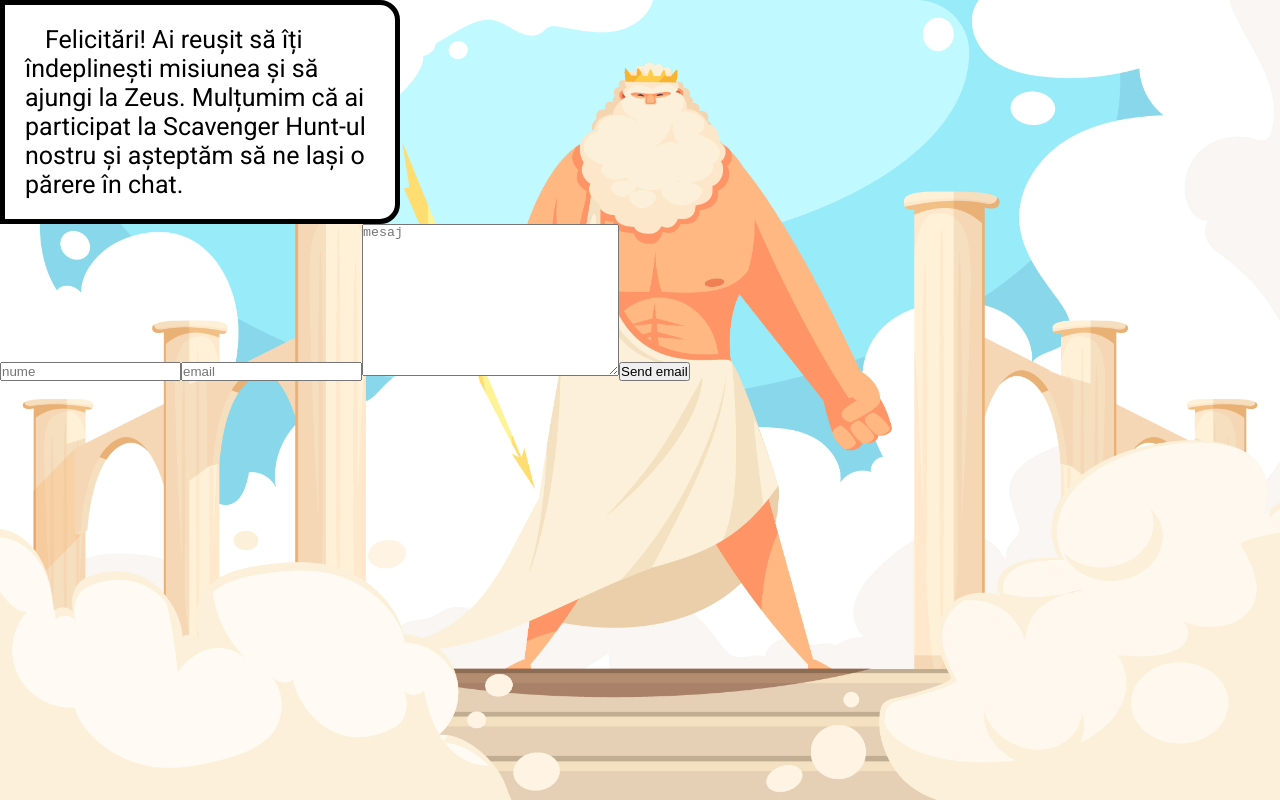
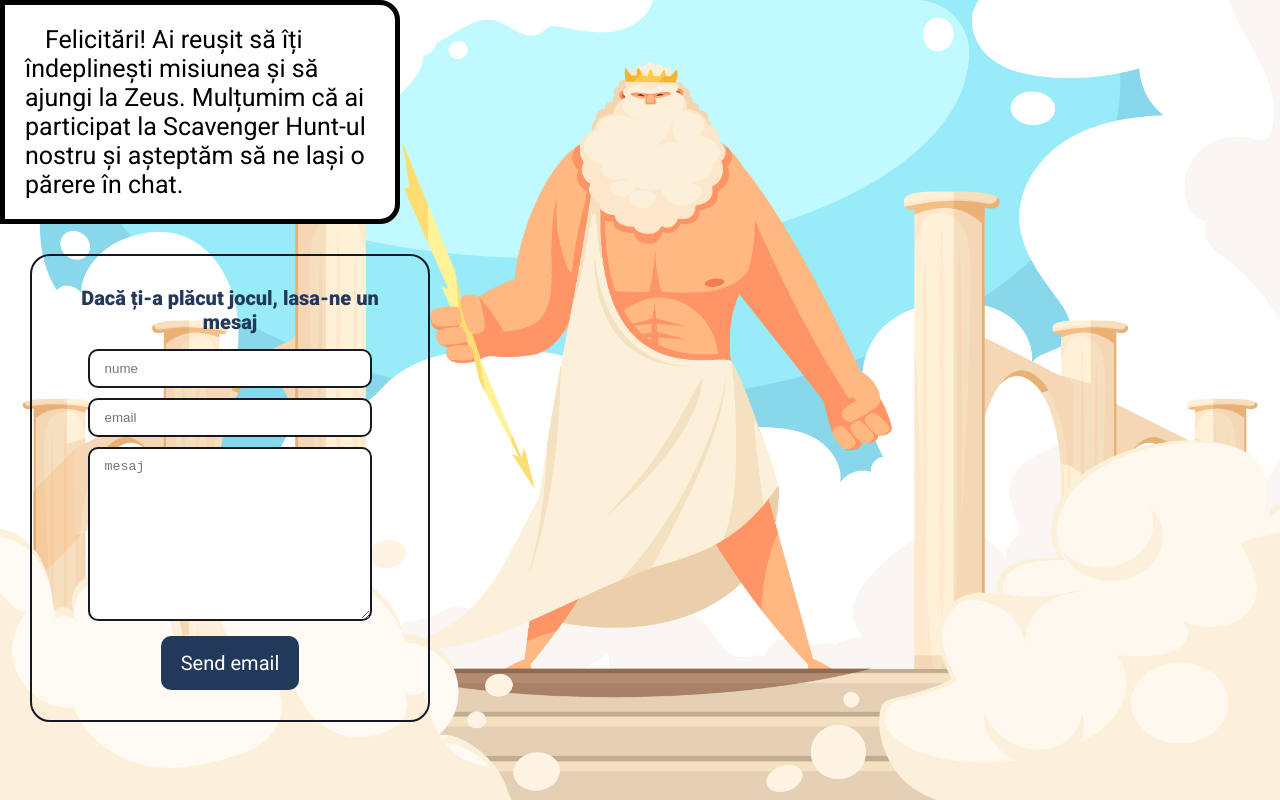
Before and after one commit to DragutuMatei/scavanger_hunt, a React (Create React App) app: page /olimp in a window 1280 px wide. Built offline with nearby package versions, Linux system fonts and the light colour scheme.

Commit message:
react form style

```diff
--- a/src/assets/olimp.scss
+++ b/src/assets/olimp.scss
@@ -1,4 +1,4 @@
-.olimp{
+.olimp {
   width: 100vw;
   min-height: 100vh;
   background: url(../../public/images/zeus.jpg);
@@ -10,4 +10,40 @@
   justify-content: flex-start;
   align-items: flex-start;
 
+  form {
+    width: 400px;
+    height: auto;
+    position: relative;
+    display: flex;
+    flex-direction: column;
+    justify-content: flex-start;
+    align-items: center;
+    margin: 30px;
+    border: 2px solid $rich-black-fogra-29;
+    padding: 20px;
+    border-radius: 20px;
+
+    h2{
+        color: $prussian-blue;
+        font-weight: 800;
+        font-family: $font;
+        font-size: 20px;
+        margin: 10px;
+        text-align: center;
     }
+
+    input, textarea {
+      outline: none;
+      border: 2px solid $rich-black-fogra-29;
+      margin: 5px;
+      width: 80%;
+      border-radius: 10px;
+      padding: 10px 15px;
+    }
+    button{
+        outline: none;
+        border: none;
+        margin: 10px;
+    }
+  }
+}
--- a/src/pages/Olimp.jsx
+++ b/src/pages/Olimp.jsx
@@ -34,6 +34,7 @@ function Olimp() {
         </p>
       </div>
       <form ref={form} onSubmit={sendEmail}>
+        <h2>Dacă ți-a plăcut jocul, lasa-ne un mesaj</h2>
         <input type="text" name="nume" placeholder="nume" id="" />
         <input type="text" name="email" placeholder="email" id="" />
         <textarea
@@ -43,7 +44,9 @@ function Olimp() {
           cols="30"
           rows="10"
         ></textarea>
-        <button>Send email</button>
+        <button className="button" type="submit">
+          Send email
+        </button>
       </form>
     </div>
   );
```
Lines whose indentation alone changed are shown as unchanged.
